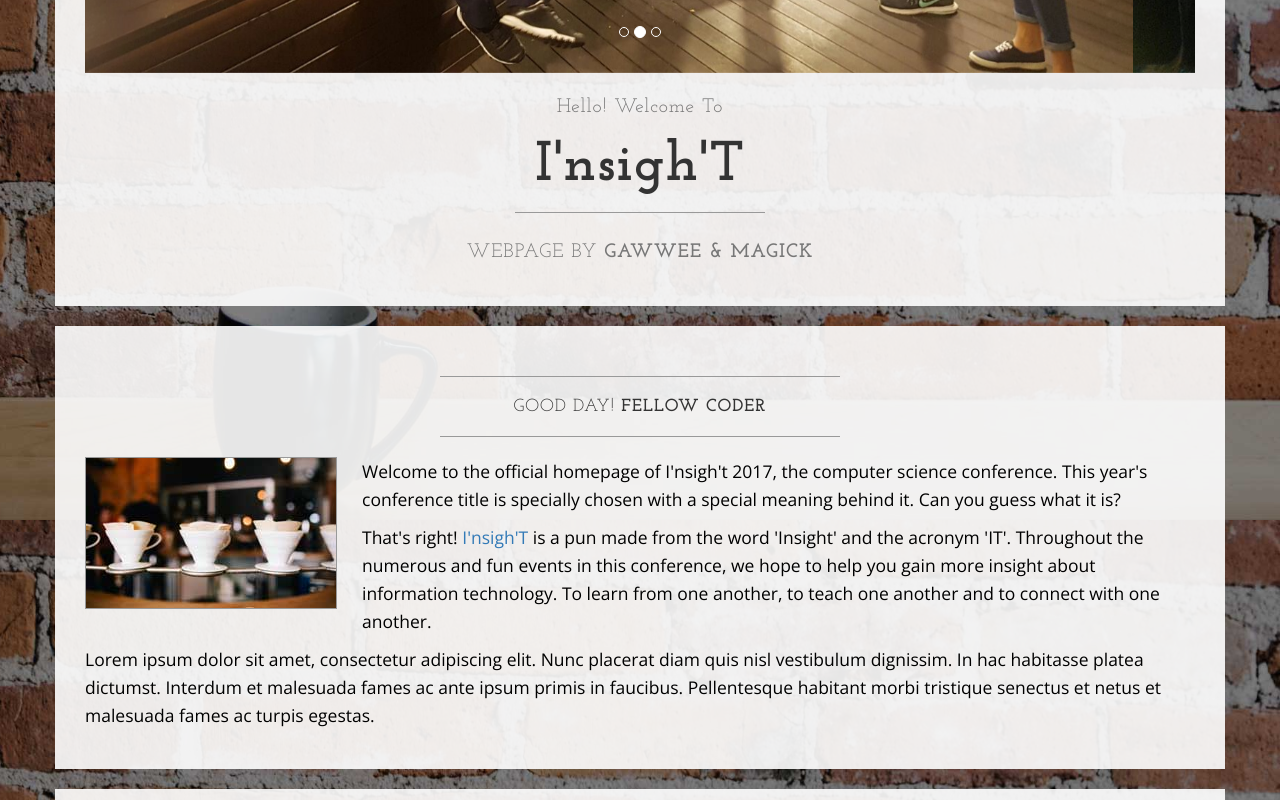
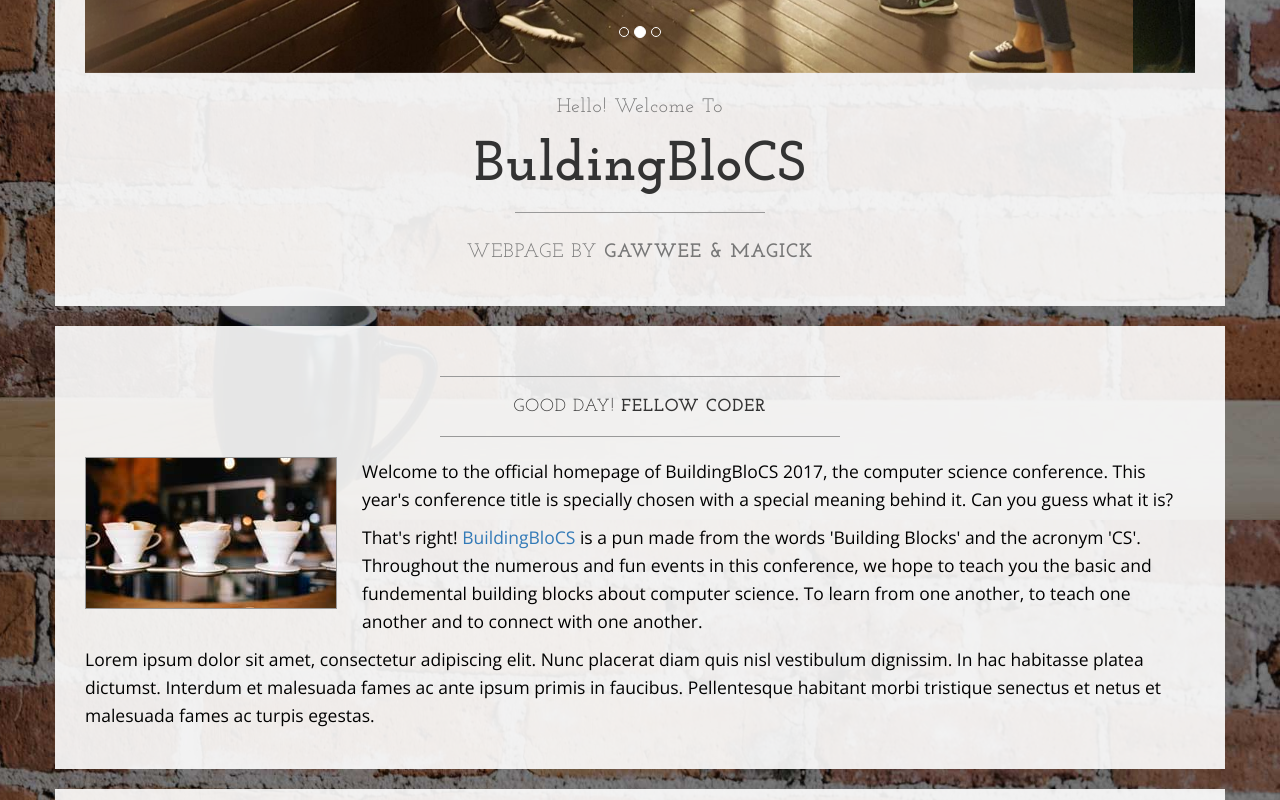
Before and after one commit to limahseng/gawwee.github.io, a plain HTML site: page index.html in a window 1280 px wide. Shown: the part 1080-1880 px from the top of the page. Drawn offline with nearby package versions, Linux system fonts and the light colour scheme.

Commit message:
Update index.html

```diff
--- a/index.html
+++ b/index.html
@@ -9,7 +9,7 @@
     <meta name="description" content="">
     <meta name="author" content="">
 
-    <title>CS Conference I'nsigh'T</title>
+    <title>CS Conference - BuildingBloCS</title>
 
     <!-- Bootstrap Core CSS -->
     <link href="css/bootstrap.min.css" rel="stylesheet">
@@ -32,8 +32,8 @@
 
 <body>
 
-    <div class="brand">I'nsigh'T</div>
-    <div class="address-bar">Nanyang Polytechnic School of IT</div>
+    <div class="brand">BuildingBloCS</div>
+    <div class="address-bar">Computer Science conference '17</div>
 
     <!-- Navigation -->
     <nav class="navbar navbar-default" role="navigation">
@@ -108,7 +108,7 @@
                     <h2 class="brand-before">
                         <small>Hello! Welcome to</small>
                     </h2>
-                    <h1 class="brand-name">I'nsigh'T</h1>
+                    <h1 class="brand-name">BuldingBloCS</h1>
                     <hr class="tagline-divider">
                     <h2>
                         <small>Webpage By
@@ -129,8 +129,8 @@
                     <hr>
                     <img class="img-responsive img-border img-left" src="img/intro-pic.jpg" alt="">
                     <hr class="visible-xs">
-                    <p>Welcome to the official homepage of I'nsigh't 2017, the computer science conference. This year's conference title is specially chosen with a special meaning behind it. Can you guess what it is?</p>
-                    <p>That's right! <a href="http://join.deathtothestockphoto.com/" target="_blank">I'nsigh'T</a> is a pun made from the word 'Insight' and the acronym 'IT'. Throughout the numerous and fun events in this conference, we hope to help you gain more insight about information technology. To learn from one another, to teach one another and to connect with one another. </p>
+                    <p>Welcome to the official homepage of BuildingBloCS 2017, the computer science conference. This year's conference title is specially chosen with a special meaning behind it. Can you guess what it is?</p>
+                    <p>That's right! <a href="http://join.deathtothestockphoto.com/" target="_blank">BuildingBloCS</a> is a pun made from the words 'Building Blocks' and the acronym 'CS'. Throughout the numerous and fun events in this conference, we hope to teach you the basic and fundemental building blocks about computer science. To learn from one another, to teach one another and to connect with one another. </p>
                     <p>Lorem ipsum dolor sit amet, consectetur adipiscing elit. Nunc placerat diam quis nisl vestibulum dignissim. In hac habitasse platea dictumst. Interdum et malesuada fames ac ante ipsum primis in faucibus. Pellentesque habitant morbi tristique senectus et netus et malesuada fames ac turpis egestas.</p>
                 </div>
             </div>
```
